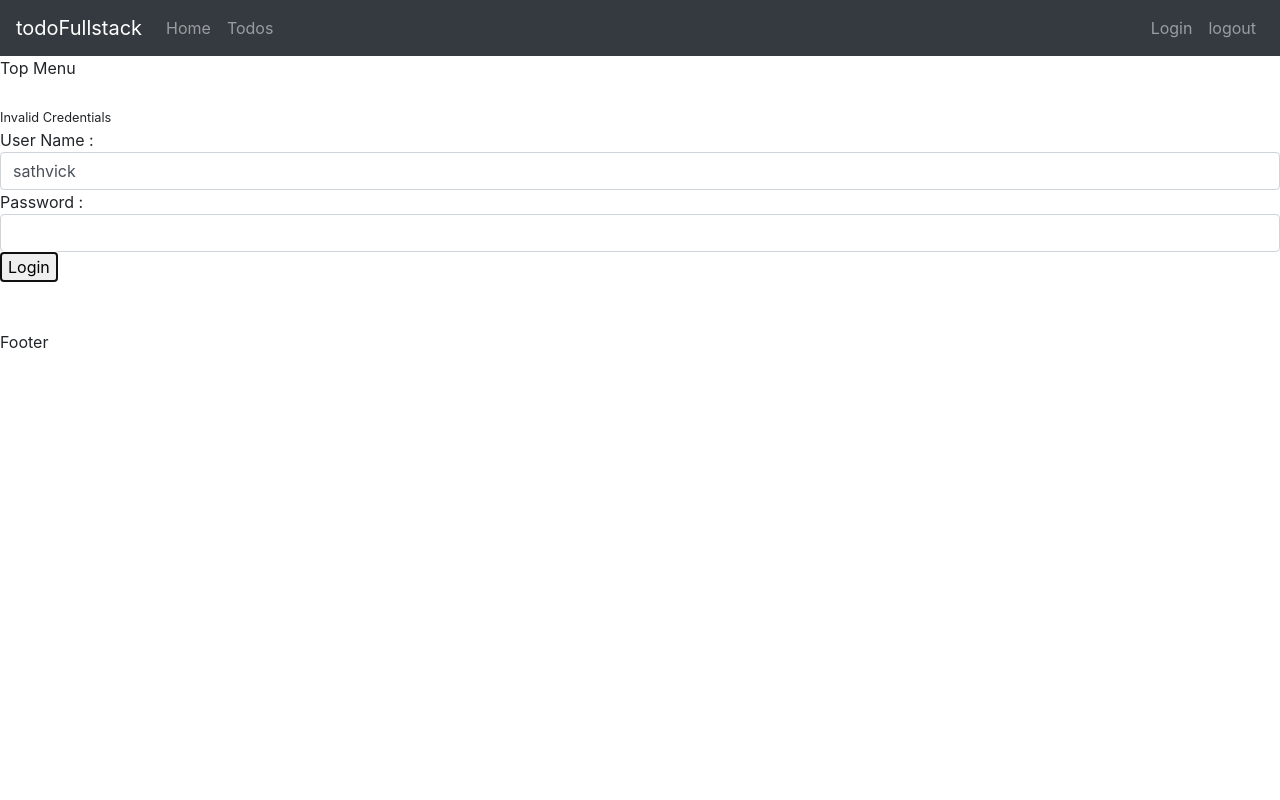
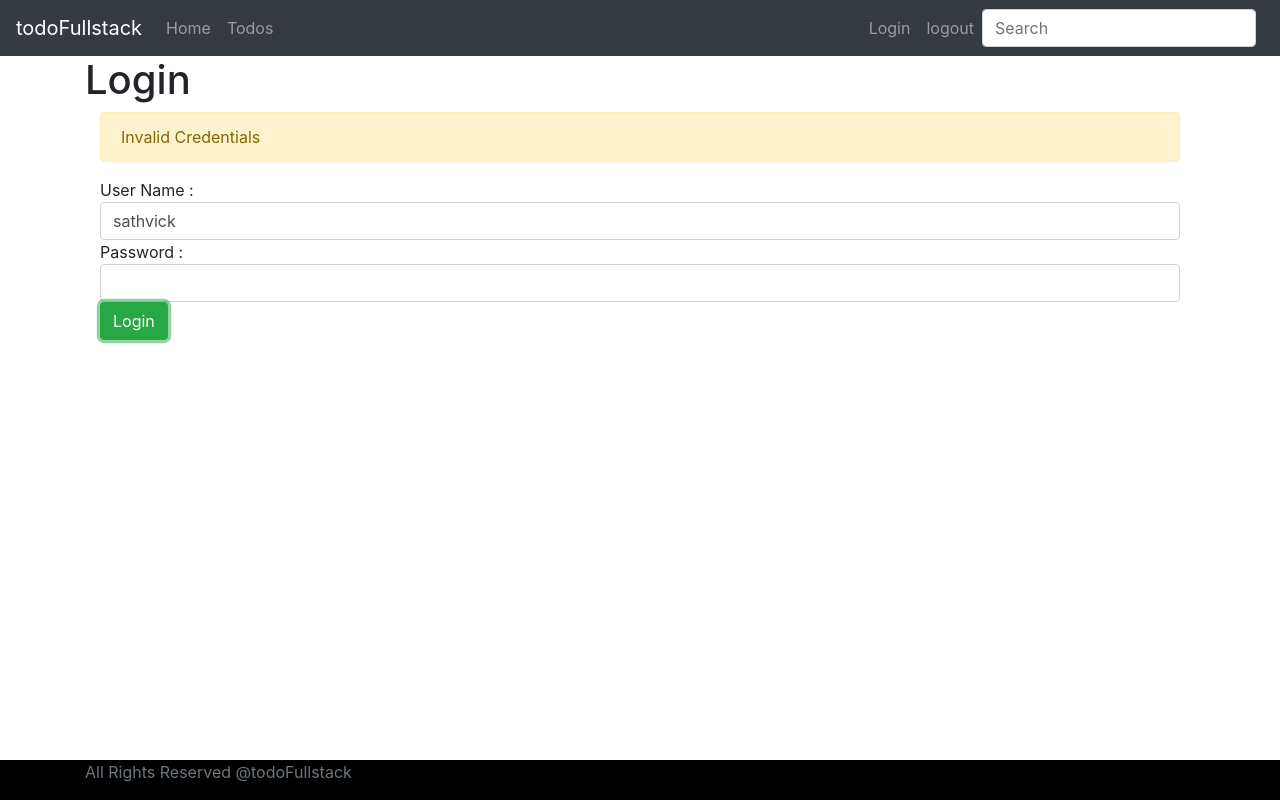
Before and after one commit to SathvickRG/FullStackApp, an Angular app: page / in a window 1280 px wide. Both pictures are taken after a click on the button "Login". Built offline with nearby package versions, Linux system fonts and the light colour scheme.

Commit message:
updated the componentsadd to <div></div> for better look and href to routerlink

```diff
--- a/src/app/app-routing.module.ts
+++ b/src/app/app-routing.module.ts
@@ -10,7 +10,7 @@ import { WelcomeComponent } from './welcome/welcome.component';
 const routes: Routes = [
   {path:'', component:LoginComponent}, //path with localhost:4200
   {path:'login', component:LoginComponent}, //path with localhost:4200/login
-  {path:'Welcome/:name', component:WelcomeComponent}, //path with localhost:4200/welcome
+  {path:'welcome/:name', component:WelcomeComponent}, //path with localhost:4200/welcome
   {path:'todos',component:ListTodosComponent},
   {path:'**', component:ErrorComponent}, //path with localhost:4200/anyvalue instead of comps
 
--- a/src/app/app.component.html
+++ b/src/app/app.component.html
@@ -6,6 +6,9 @@
 
 <app-menu></app-menu>
 
-<router-outlet></router-outlet>
+<div class ="container">
+    <router-outlet></router-outlet>
+</div>
+
 
 <app-footer></app-footer>
--- a/src/app/footer/footer.component.css
+++ b/src/app/footer/footer.component.css
@@ -0,0 +1,7 @@
+.footer{
+    position: absolute;
+    bottom: 0;
+    width:100%;
+    height: 40px;
+    background-color: black;
+}
--- a/src/app/footer/footer.component.html
+++ b/src/app/footer/footer.component.html
@@ -1,3 +1,5 @@
-<br> <br>
-
-Footer
+<footer class="footer">
+    <div class = "container">
+        <span class="text-muted">All Rights Reserved @todoFullstack</span>
+    </div>
+</footer>
--- a/src/app/list-todos/list-todos.component.html
+++ b/src/app/list-todos/list-todos.component.html
@@ -1,4 +1,7 @@
-<table border="">
+<h1>My Todo's</h1>
+<div class="container">
+
+<table class ="table">
     <caption>My Todo's</caption>
     <thead>
      <tr>
@@ -20,3 +23,5 @@
     </tbody>
 
 </table>
+
+</div>
--- a/src/app/login/login.component.html
+++ b/src/app/login/login.component.html
@@ -1,7 +1,10 @@
 <!-- User Name : <input type= "text" name = "username" value="{{username}}"> -->
 <!-- Password : <input type="password" name = "password"value="{{password}}"> -->
 
-<small *ngIf = 'invalidLogin'>{{errorMessage}}</small>
+<h1>Login</h1>
+<div class="container">
+
+<div class="alert alert-warning" *ngIf = 'invalidLogin'>{{errorMessage}}</div>
 <div>
     User Name : <input type="text" class="form-control"
     name="username" required
@@ -11,5 +14,7 @@
     name="password" required
     [(ngModel)]="password" name="password">
 
-    <button (click)=handleLogin()>Login</button>
+    <button (click)=handleLogin() class="btn btn-success">Login</button>
 </div>
+
+</div>
--- a/src/app/menu/menu.component.html
+++ b/src/app/menu/menu.component.html
@@ -5,16 +5,21 @@
         <div><a href="http://www.todoFullstack.com" class="navbar-brand">todoFullstack</a></div>
 
         <ul class = "navbar-nav">
-            <li><a href="/welcome/sathvick" class="nav-link">Home</a> </li>
-            <li><a href="/todos" class="nav-link">Todos</a> </li>
+            <li><a routerLink="/welcome/sathvick" class="nav-link">Home</a> </li>
+            <li><a routerLink="/todos" class="nav-link">Todos</a> </li>
         </ul>
         <!-- to make login and logiut appear at the end -->
+        <!-- Using login and logout defined in app-routing -->
         <ul class = "navbar-nav navbar-collapse justify-content-end">
-            <li><a href="/login" class="nav-link">Login</a> </li>
-            <li><a href="/logout" class="nav-link">logout</a> </li>
+            <li><a routerLink="/login" class="nav-link">Login</a> </li>
+            <li><a routerLink="/logout" class="nav-link">logout</a> </li>
         </ul>
+
+        <!-- Search form -->
+    <form class="form-inline waves-light" mdbWavesEffect>
+        <div class="md-form my-0">
+          <input class="form-control mr-sm-2" type="text" placeholder="Search">
+        </div>
+      </form>
     </nav>
 </header>
-
-
-Top Menu <br> <br>
--- a/src/app/welcome/welcome.component.html
+++ b/src/app/welcome/welcome.component.html
@@ -1,9 +1,7 @@
 <!-- <p>welcome works!</p> -->
-<div>
-    {{welcomeMessage}}
-</div>
-  <div>
-    You can manage your Todos <a routerLink ="/todos">here</a>
+<h1> Welcome </h1>
+<div class = "container">
+    {{welcomeMessage}}. You can manage your Todos <a routerLink ="/todos">here</a>
   </div>
 
 <!-- routerLink = to navigate from wecome page to todos page -->
```
